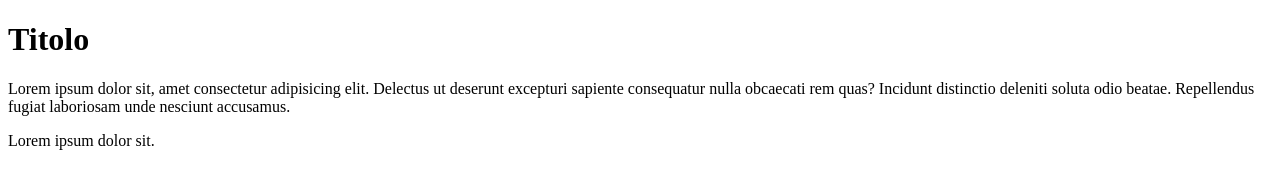
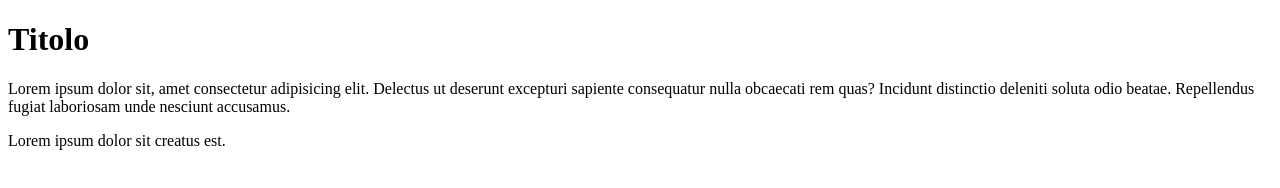
Before and after one commit to emazupp/git-workflow, a plain HTML site: page index.html in a window 1280 px wide. Drawn offline with Linux system fonts and the light colour scheme.

Commit message:
fix: footer paragraph

```diff
--- a/index.html
+++ b/index.html
@@ -20,7 +20,7 @@
     </main>
 
     <footer>
-      <p>Lorem ipsum dolor sit.</p>
+      <p>Lorem ipsum dolor sit creatus est.</p>
     </footer>
   </body>
 </html>
```
